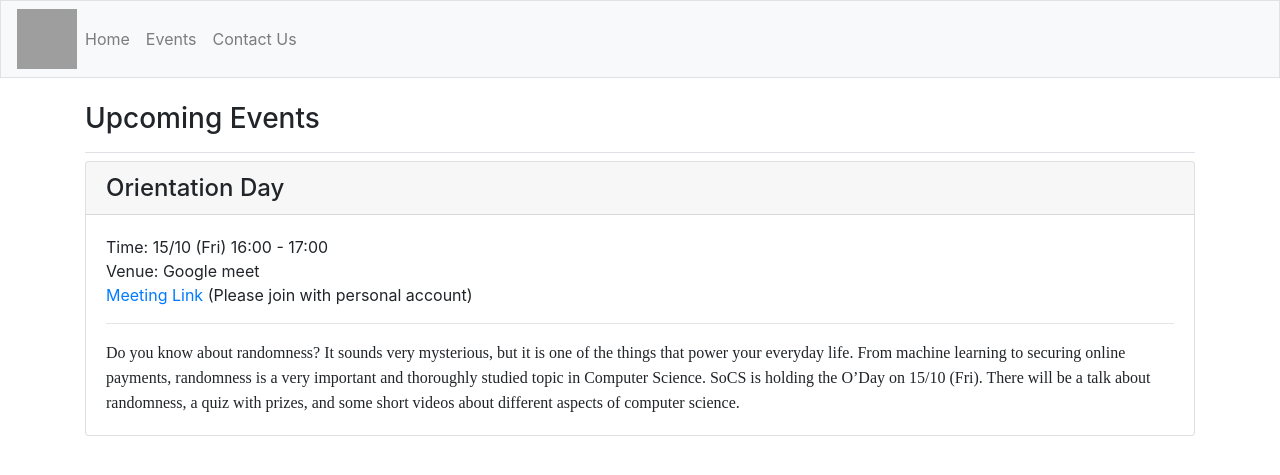
After one commit to qccomputerso/python_web, a Django app: page /oday/ in a window 1280 px wide. The commit adds this page. Shown: the top 475 px of the page. Run offline with Django 3.2, Linux system fonts and the light colour scheme; some libraries are stand-ins or nearby versions; grey boxes are pictures that could not be loaded.

Commit message:
Add oday details

```diff
--- a/socs_webs/templates/socs_webs/events.html
+++ b/socs_webs/templates/socs_webs/events.html
@@ -6,9 +6,9 @@
 
 {% block content %}
   <div class="card mb-3">
-    <h4 class="card-header">1. Orientation Day</h4>
+    <h4 class="card-header">1. <a class="invert" href="{% url 'socs_webs:oday' %}">Orientation Day</a></h4>
     <div class="card-body">&nbsp;&nbsp;&nbsp;&nbsp;&nbsp;Date: 15/10 <br>&nbsp;&nbsp;&nbsp;&nbsp;&nbsp;Time: 16:00 - 17:00<br/>
-      &nbsp;&nbsp;&nbsp;&nbsp;&nbsp;<a class="invert" href="https://meet.google.com/vec-ryhf-ztc" target="newtab">Meeting Link</a>
-           (Please join with personal account)</div>
+      &nbsp;&nbsp;&nbsp;&nbsp;&nbsp; <br><br/>&nbsp;&nbsp;&nbsp;&nbsp;&nbsp;<a class="btn-lg btn-xs btn-primary" href="{% url 'socs_webs:oday' %}"
+      role="button">Detail &raquo;</a></div>
   </div>
 {% endblock content %}
--- /dev/null
+++ b/socs_webs/templates/socs_webs/oday.html
@@ -0,0 +1,18 @@
+{% extends "socs_webs/base.html" %}
+
+{% block page_header %}
+  <h3>Upcoming Events</h3>
+{% endblock page_header %}
+
+{% block content %}
+  <div class="card mb-3">
+    <h4 class="card-header">Orientation Day</h4>
+    <div class="card-body">Time: 15/10 (Fri) 16:00 - 17:00<br>Venue: Google meet<br/><a class="invert" href="https://meet.google.com/vec-ryhf-ztc" target="newtab">Meeting Link</a>
+           (Please join with personal account)<hr/><font style="font-family:serif;">Do you know about
+            randomness? It sounds very mysterious, but it is one of the things that power your everyday life.
+            From machine learning to securing online payments, randomness is a very important and thoroughly
+            studied topic in Computer Science. SoCS is holding the O’Day on 15/10 (Fri). There will be a talk
+            about randomness, a quiz with prizes, and some short videos about different aspects of computer
+            science.</font></div>
+  </div>
+{% endblock content %}
--- a/socs_webs/urls.py
+++ b/socs_webs/urls.py
@@ -7,5 +7,6 @@ app_name = 'views'
 urlpatterns = [
     path('', views.index, name='index'),
     path('events/', views.events, name='events'),
-    path('contact/', views.contact, name='contact')
+    path('contact/', views.contact, name='contact'),
+    path('oday/', views.oday, name='oday'),
 ]
--- a/socs_webs/views.py
+++ b/socs_webs/views.py
@@ -8,3 +8,5 @@ def events(request):
     return render(request, 'socs_webs/events.html')
 def contact(request):
     return render(request, 'socs_webs/contact.html')
+def oday(request):
+    return render(request, 'socs_webs/oday.html')
```
